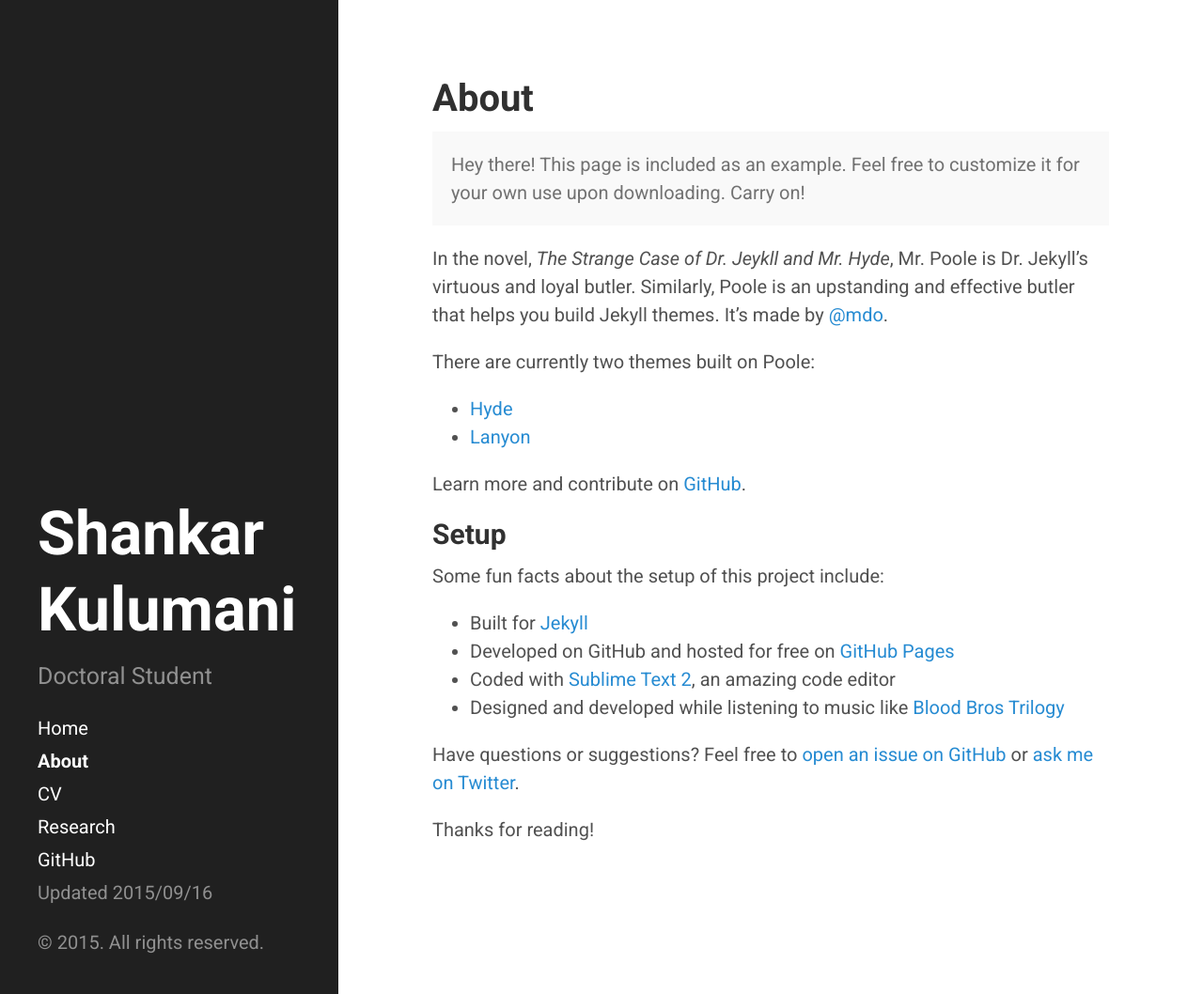
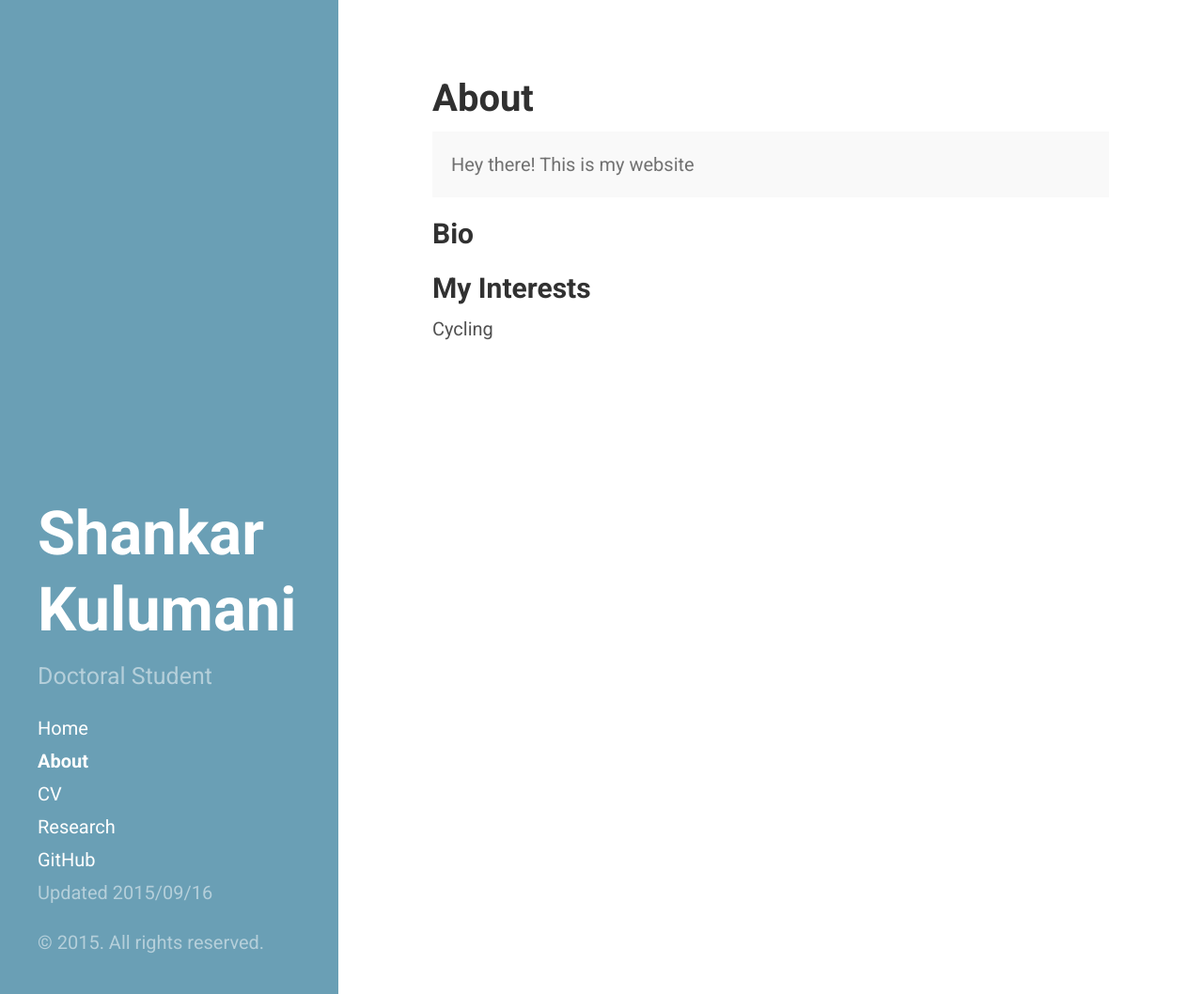
Before and after one commit to skulumani/skulumani.github.io, a Jekyll site: the page built from about.md, in a window 1280 px wide and 1058 px high. Shown: the whole window at 94% size. Built offline with Jekyll 4.4.1, drawn with Linux system fonts in a browser that asks for light colours.

Commit message:
modified the theme and added a 2015 AAS starter post

```diff
--- a/_includes/head.html
+++ b/_includes/head.html
@@ -19,7 +19,7 @@
   <link rel="stylesheet" href="{{ site.baseurl }}public/css/syntax.css">
   <link rel="stylesheet" href="{{ site.baseurl }}public/css/hyde.css">
   <!-- <link rel="stylesheet" href="http://fonts.googleapis.com/css?family=PT+Sans:400,400italic,700|Abril+Fatface"> -->
-  <link rel="stylesheet" href="http://fonts.googleapis.com/css?family=Roboto:400,400italic,700|Abril+Fatface">
+  <link rel="stylesheet" href="http://fonts.googleapis.com/css?family=Roboto:400,400italic,700"/>
 
   <!-- Icons -->
   <link rel="apple-touch-icon-precomposed" sizes="144x144" href="{{ site.baseurl }}public/apple-touch-icon-144-precomposed.png">
--- a/_layouts/default.html
+++ b/_layouts/default.html
@@ -3,7 +3,7 @@
 
   {% include head.html %}
 
-  <body>
+  <body class="theme-base-0d">
 
     {% include sidebar.html %}
 
--- a/about.md
+++ b/about.md
@@ -4,27 +4,11 @@ title: About
 ---
 
 <p class="message">
-  Hey there! This page is included as an example. Feel free to customize it for your own use upon downloading. Carry on!
+  Hey there! This is my website
 </p>
 
-In the novel, *The Strange Case of Dr. Jeykll and Mr. Hyde*, Mr. Poole is Dr. Jekyll's virtuous and loyal butler. Similarly, Poole is an upstanding and effective butler that helps you build Jekyll themes. It's made by [@mdo](https://twitter.com/mdo).
+## Bio
 
-There are currently two themes built on Poole:
+## My Interests
 
-* [Hyde](http://hyde.getpoole.com)
-* [Lanyon](http://lanyon.getpoole.com)
-
-Learn more and contribute on [GitHub](https://github.com/poole).
-
-## Setup
-
-Some fun facts about the setup of this project include:
-
-* Built for [Jekyll](http://jekyllrb.com)
-* Developed on GitHub and hosted for free on [GitHub Pages](https://pages.github.com)
-* Coded with [Sublime Text 2](http://sublimetext.com), an amazing code editor
-* Designed and developed while listening to music like [Blood Bros Trilogy](https://soundcloud.com/maddecent/sets/blood-bros-series)
-
-Have questions or suggestions? Feel free to [open an issue on GitHub](https://github.com/poole/issues/new) or [ask me on Twitter](https://twitter.com/mdo).
-
-Thanks for reading!
+Cycling
```
Also changed, not shown: _posts/2015-08-10-aas-paper.md (added, +14 -0 lines), cv.md (+1 -1 lines), research.md (+6 -0 lines).
